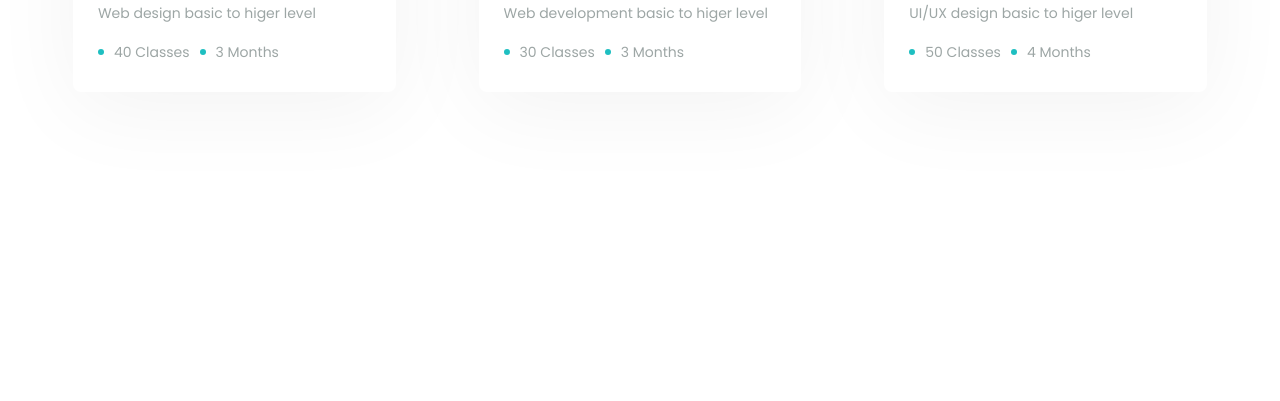
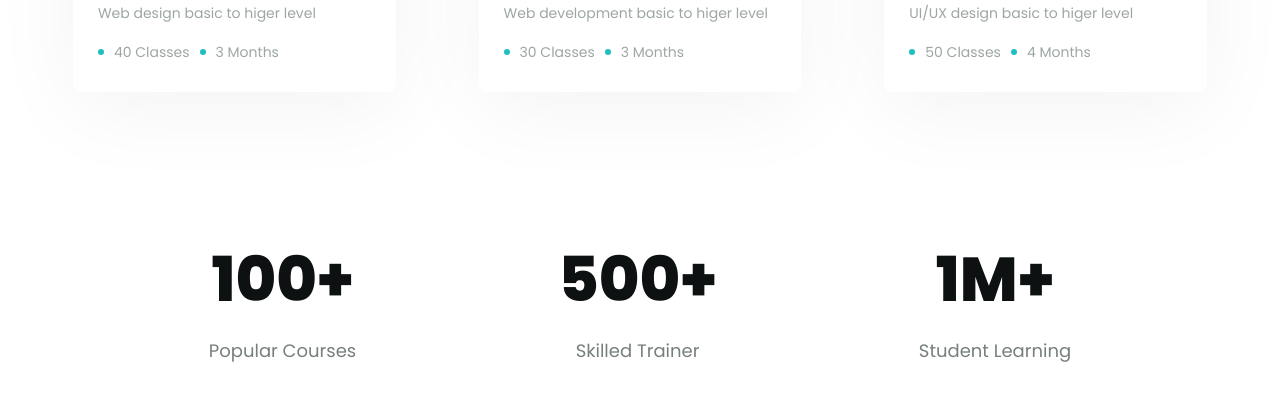
Before and after one commit to Tuandat911dev/f8-html-css-project-2.1, a plain HTML site: page index.html in a window 1280 px wide. Shown: the part 2260-2661 px from the top of the page. Drawn offline with Linux system fonts and the light colour scheme.

Commit message:
feat: make statistic section

```diff
--- a/assets/css/styles.css
+++ b/assets/css/styles.css
@@ -544,3 +544,36 @@ html {
     margin-right: 10px;
     margin-bottom: 2px;
 }
+
+/* ============= Statistic ============= */
+.statistic {
+    margin-top: 265px;
+}
+
+.statistic .row {
+    display: flex;
+    align-items: center;
+    justify-content: center;
+    gap: 202px;
+}
+
+.statistic .stat-item {
+    display: flex;
+    flex-direction: column;
+    align-items: center;
+}
+
+.statistic .stat-item .data {
+    color: #0d1111;
+    font-size: 6.2rem;
+    font-weight: 700;
+    line-height: 1.5;
+}
+
+.statistic .stat-item .desc {
+    margin-top: 11px;
+    color: #767e7e;
+    font-size: 1.8rem;
+    font-weight: 400;
+    line-height: 1.5;
+}
--- a/index.html
+++ b/index.html
@@ -285,6 +285,26 @@
                     </div>
                 </div>
             </div>
+
+            <!-- Statistic -->
+            <div class="statistic">
+                <div class="container">
+                    <div class="row">
+                        <div class="stat-item">
+                            <strong class="data">100+</strong>
+                            <p class="desc">Popular Courses</p>
+                        </div>
+                        <div class="stat-item">
+                            <strong class="data">500+</strong>
+                            <p class="desc">Skilled Trainer</p>
+                        </div>
+                        <div class="stat-item">
+                            <strong class="data">1M+</strong>
+                            <p class="desc">Student Learning</p>
+                        </div>
+                    </div>
+                </div>
+            </div>
         </main>
     </body>
 </html>
```
